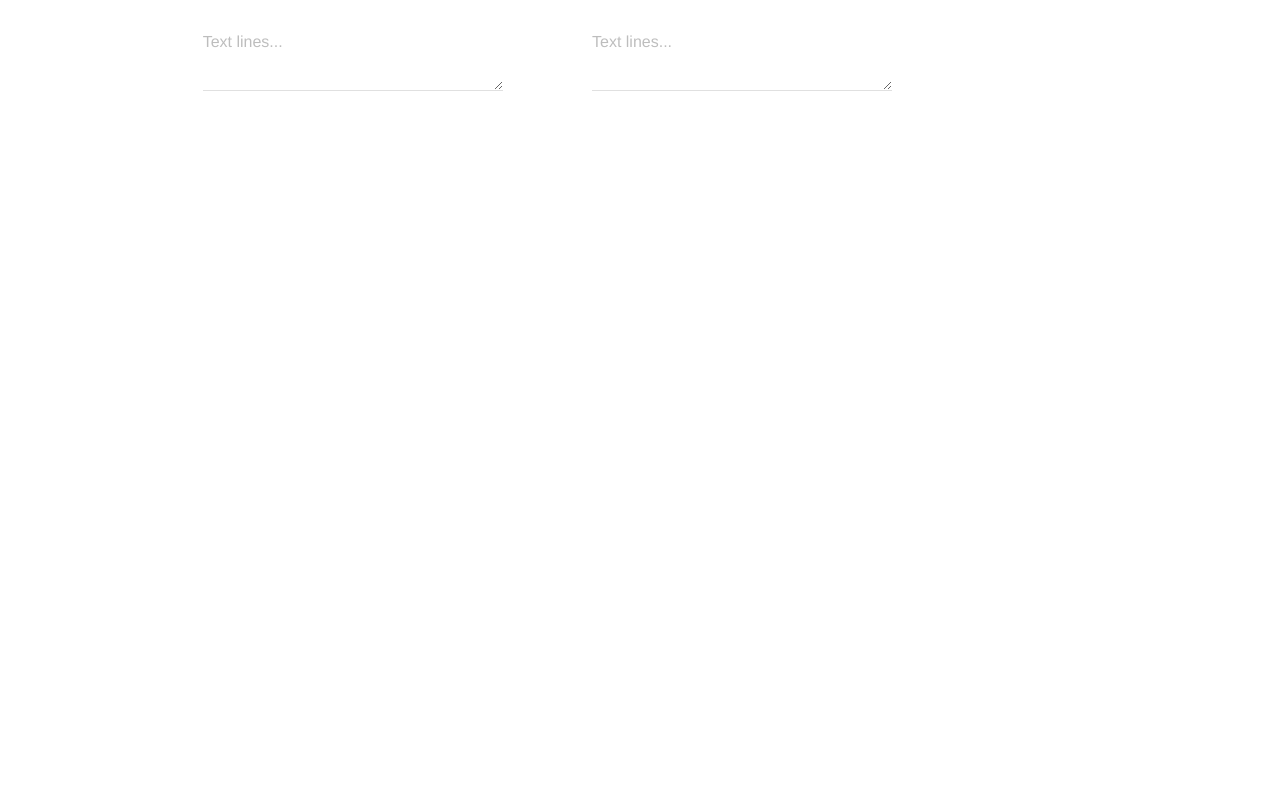
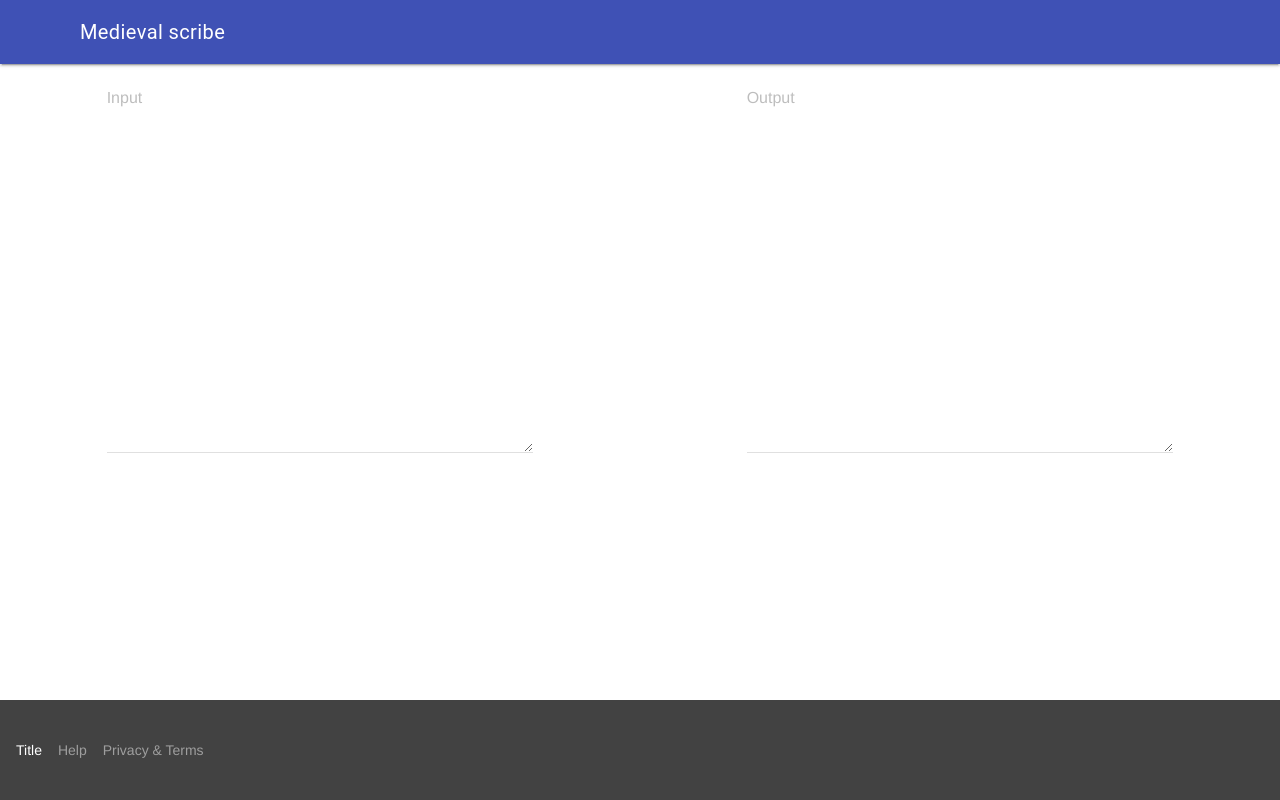
Before and after one commit to Jorisschr/medieval_scribe, a plain HTML site: page index.html in a window 1280 px wide. Drawn offline with nearby package versions, Linux system fonts and the light colour scheme.

Commit message:
Layout update

```diff
--- a/index.html
+++ b/index.html
@@ -4,22 +4,49 @@
     <script defer src="https://code.getmdl.io/1.3.0/material.min.js"></script>
 <html>
 <body>
-    <!-- Floating Multiline Textfield -->
-    <div class="mdl-grid">
-        <div class="mdl-cell--2-col"></div>
-        <div class="mdl-textfield mdl-js-textfield mdl-cell--3-col">
-            <textarea class="mdl-textfield__input" type="text" rows="3" id="input" ></textarea>
-            <label class="mdl-textfield__label" for="sample5">Text lines...</label>
-        </div>
-        <div class="mdl-cell--1-col"></div>
-        <!-- Floating Multiline Textfield -->
+    <div class="mdl-layout mdl-js-layout mdl-layout--fixed-header">
+        <!-- Header -->
+        <header class = "mdl-layout__header">
+            <div class = "mdl-layout__header-row">
+               <span class = "mdl-layout-title">Medieval scribe</span>
+            </div>
+        </header>
 
-        <div class="mdl-textfield mdl-js-textfield mdl-cell--3-col">
-            <textarea class="mdl-textfield__input" type="text" rows= "3" id="output" ></textarea>
-            <label class="mdl-textfield__label" for="sample5">Text lines...</label>
-        </div>
-        <div class="mdl-cell--2-col"></div>
+        <main class="mdl-layout__content">
+            <div class="mdl-grid mdl-grid--no-spacing	">
+                <!-- Padding -->
+                <div class="mdl-cell--1-col"></div>
 
+                <!-- Floating Multiline Textfield -->
+                <div class="mdl-textfield mdl-js-textfield mdl-cell--4-col">
+                    <textarea class="mdl-textfield__input" type="text" rows="20" id="input" ></textarea>
+                    <label class="mdl-textfield__label" for="sample5">Input</label>
+                </div>
+
+                <!-- Padding -->
+                <div class="mdl-cell--2-col"></div>
+
+                <!-- Floating Multiline Textfield -->
+                <div class="mdl-textfield mdl-js-textfield mdl-cell--4-col">
+                    <textarea class="mdl-textfield__input" type="text" rows="20" id="output" ></textarea>
+                    <label class="mdl-textfield__label" for="sample5">Output</label>
+                </div>
+
+                <!-- Padding -->
+                <div class="mdl-cell--1-col"></div>
+            </div>
+        </main>
+
+        <footer class="mdl-mini-footer">
+          <div class="mdl-mini-footer__left-section">
+            <div class="mdl-logo">Title</div>
+            <ul class="mdl-mini-footer__link-list">
+              <li><a href="#">Help</a></li>
+              <li><a href="#">Privacy & Terms</a></li>
+            </ul>
+          </div>
+        </footer>
     </div>
 </body>
+<script src="js/converter.js"></script>
 </html>
```
Also changed, not shown: README.md.
